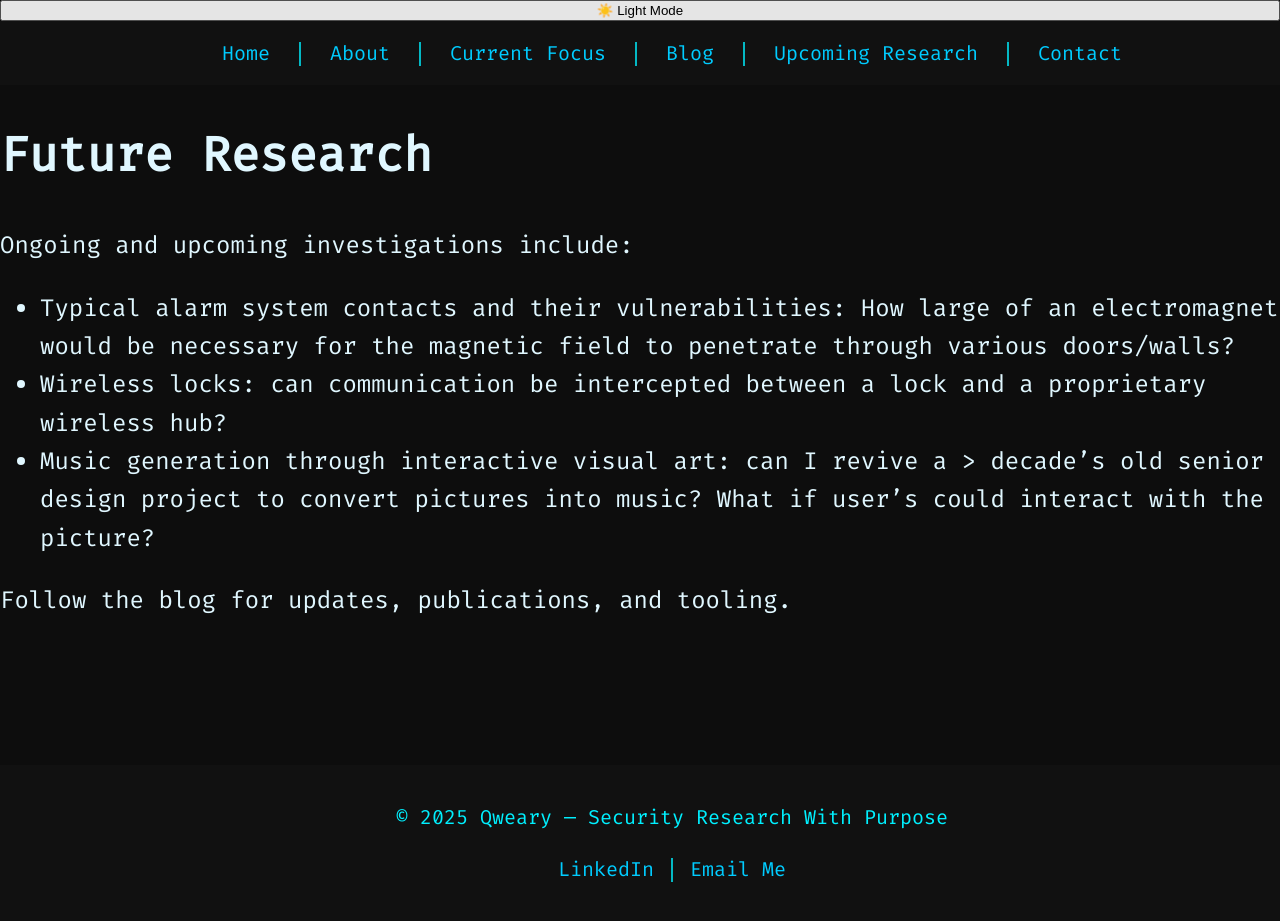
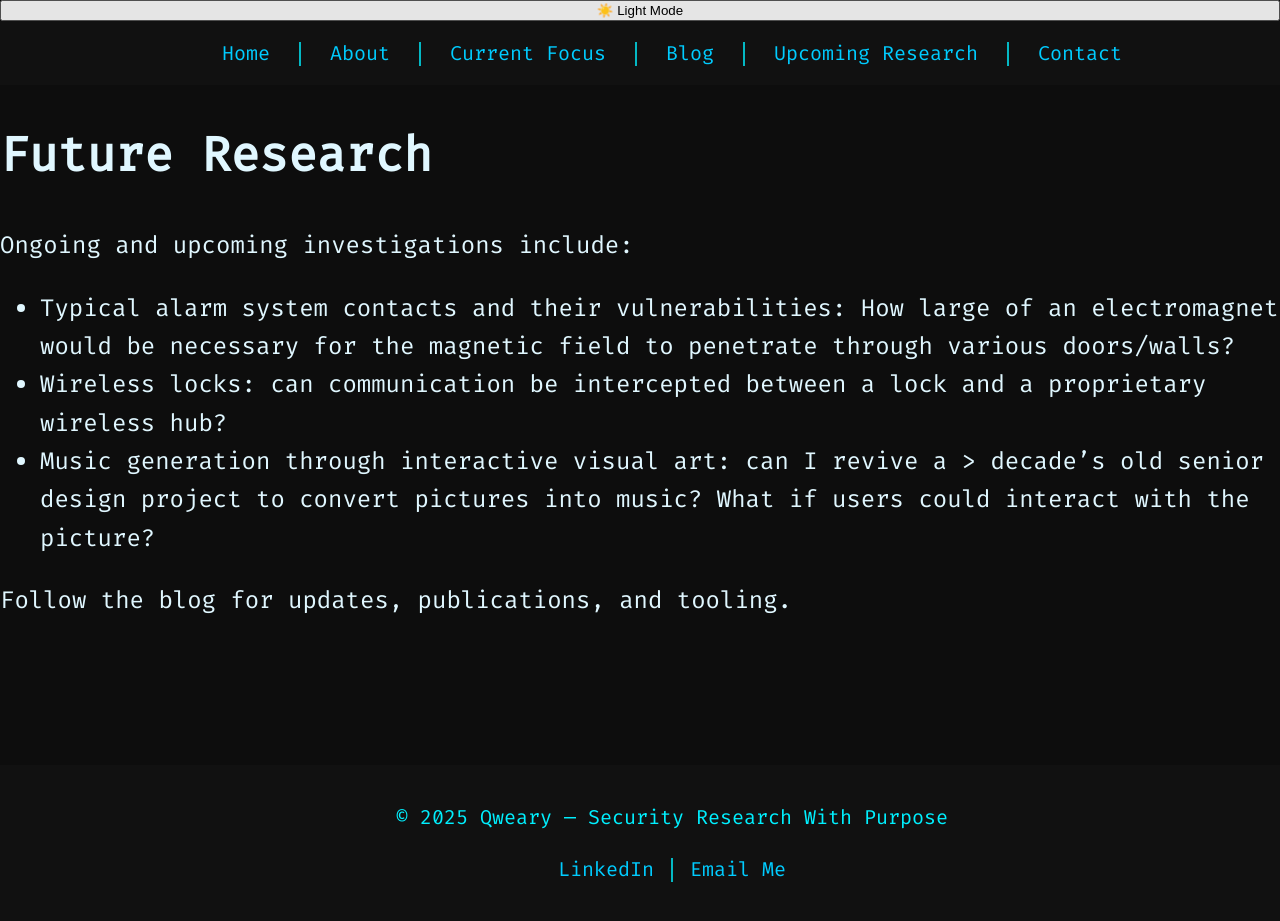
Before and after one commit to Qweary/Qweary.github.io, a Jekyll site: the page built from future.md, in a window 1280 px wide. Built offline with Jekyll 4.4.1, drawn with Linux system fonts in a browser that asks for light colours; our own code applies the rules of GitHub Pages for plain Markdown files; a script that is not in the unit is left out.

Commit message:
Update future.md

```diff
--- a/future.md
+++ b/future.md
@@ -13,6 +13,6 @@ Ongoing and upcoming investigations include:
 
 - Typical alarm system contacts and their vulnerabilities: How large of an electromagnet would be necessary for the magnetic field to penetrate through various doors/walls?
 - Wireless locks: can communication be intercepted between a lock and a proprietary wireless hub?
-- Music generation through interactive visual art: can I revive a > decade's old senior design project to convert pictures into music? What if user's could interact with the picture?
+- Music generation through interactive visual art: can I revive a > decade's old senior design project to convert pictures into music? What if users could interact with the picture?
 
 Follow the blog for updates, publications, and tooling.
```
